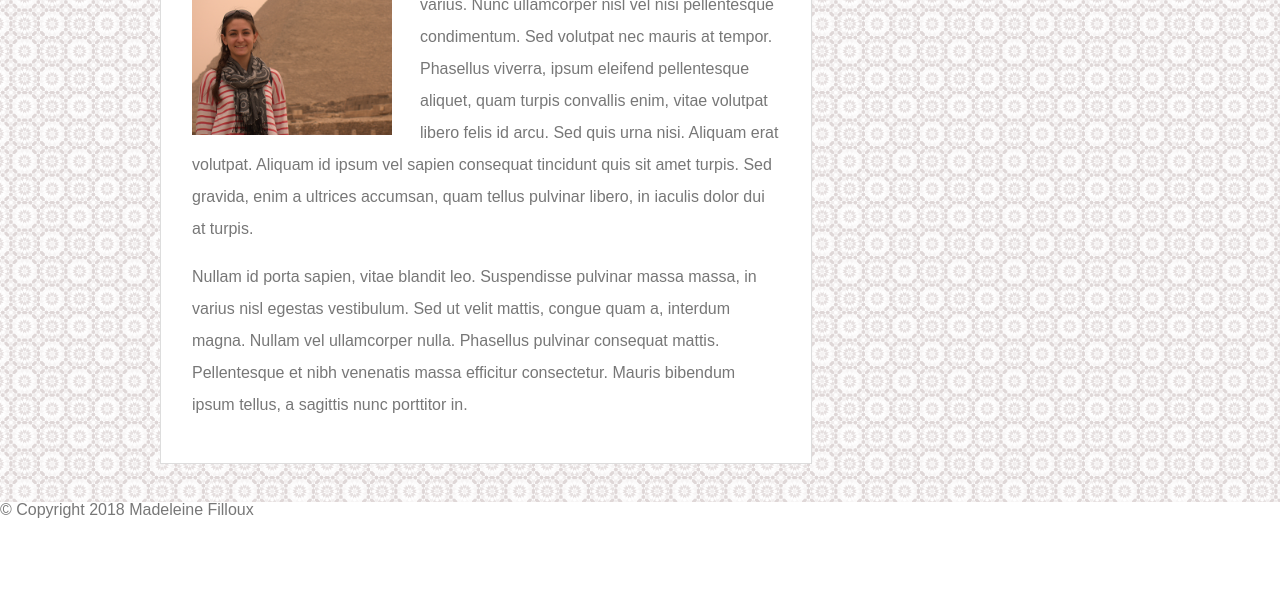
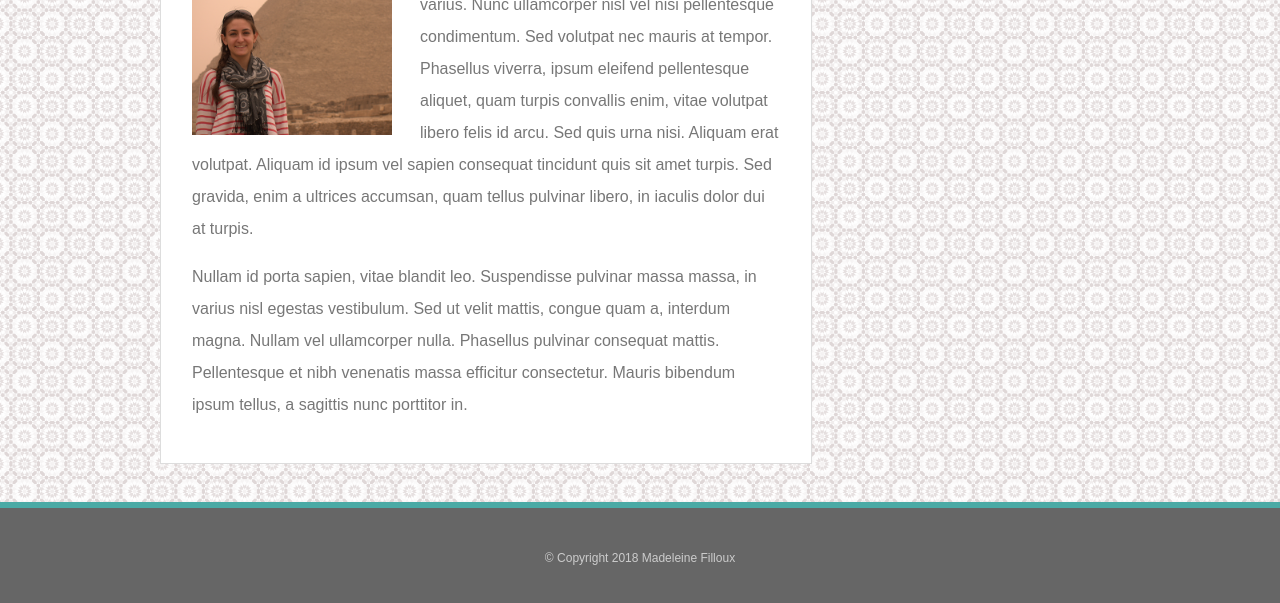
Before and after one commit to datananda/Basic-Portfolio, a plain HTML site: page index.html in a window 1280 px wide. Shown: the part 331-934 px from the top of the page. Before the commit the page ends 849 px from the top, so only its background shows below. Drawn offline with Linux system fonts and the light colour scheme.

Commit message:
styled footer

```diff
--- a/assets/css/style.css
+++ b/assets/css/style.css
@@ -136,6 +136,16 @@ i {
     padding: 6px 0;
 }
 
+/* footer styles */
+footer {
+    background-color: #666666;
+    color: #cccccc;
+    border-top: 6px solid #4aaaa5;
+    padding: 44px 0;
+    text-align: center;
+    font-size: 12px;
+}
+
 /* */
 figcaption{
     background-color: #4aaaa5;
```
